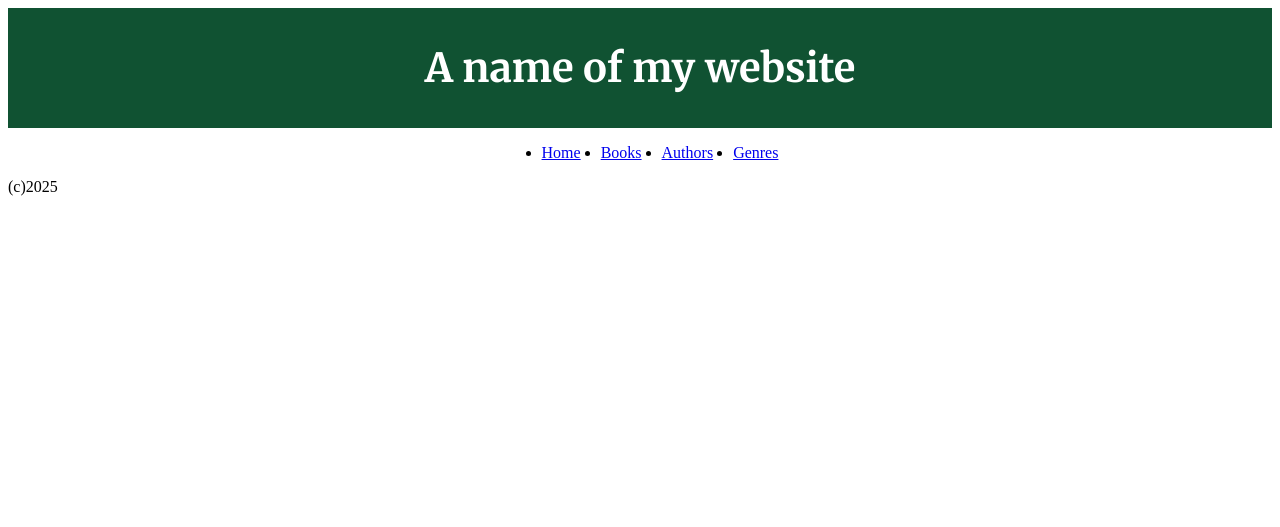
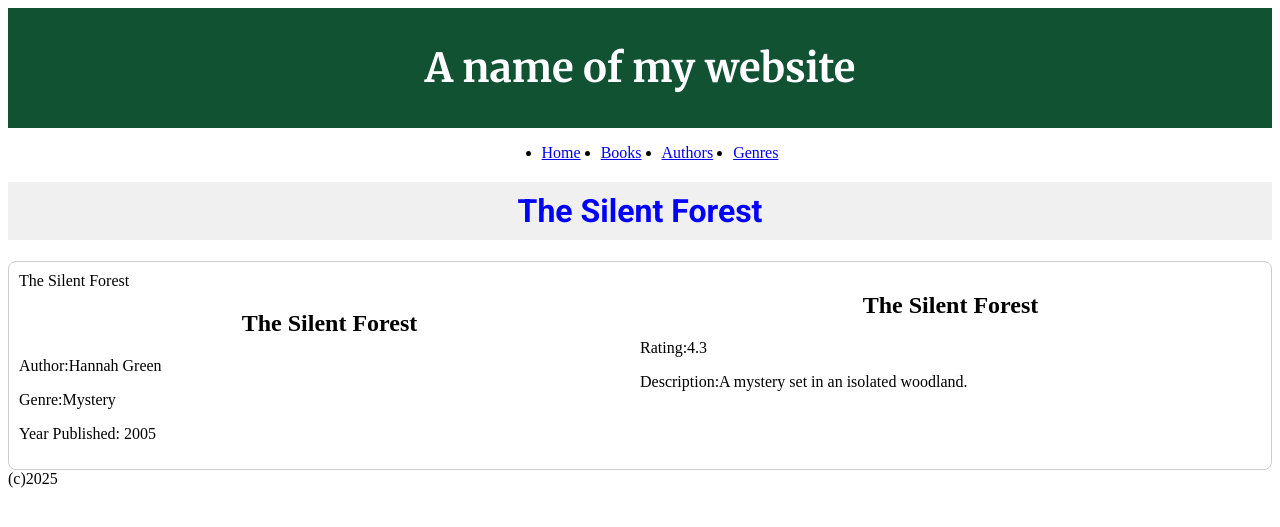
Before and after one commit to bhs-24505/Books_project, a Flask app: page /books/1 in a window 1280 px wide. Shown: the top 527 px of the page. Run offline with Flask 3, Linux system fonts and the light colour scheme; data comes from the database, SQL or seed files in the repository.

Commit message:
editing books detail page html, need to be linked to books page

```diff
--- a/static/css/style.css
+++ b/static/css/style.css
@@ -58,7 +58,16 @@ header {
 }
 
 .author-card{
-    display: grid; /* Make each row a grid itself */
+    display: grid; /* Make each card a grid itself */
+    grid-template-columns: 1fr 1fr; /* Spilt into two even columns */
+    border: 1px solid #ccc;
+    border-radius: 8px;
+    padding: 10px;
+}
+
+
+.detail-card{
+    display: grid;
     grid-template-columns: 1fr 1fr; /* Spilt into two even columns */
     border: 1px solid #ccc;
     border-radius: 8px;
@@ -67,6 +76,6 @@ header {
 
 nav ul{
     display: flex; /* Make the list a flexbox so links can sit beside each other */
-    justify-content: center;
+    justify-content: center; /* Center the links horizontally */
     gap:20px;
 }
--- a/templates/all_books.html
+++ b/templates/all_books.html
@@ -1,5 +1,19 @@
 {% extends "layout.html" %}
 {% block content %}
-
-
+<h1>{{ book[1] }}</h1>
+    <div class="detail-card"> <!-- Book detail card -->
+        <div class="book-left"> <!-- Left side -->
+            <div class="book-photo">{{ book[1] }}</div> <!-- Replace with actual image later -->
+            <h2>{{ book[1] }}</h2>
+            <p>Author:{{ book[7] }}</p>
+            <p>Genre:{{ book[6] }}</p>
+            <p>Year Published: {{ book[3] }}</p>
+        </div>
+        <div class="book-right"> <!-- Right side -->
+            <h2>{{ book[1] }}</h2>
+            <p>Rating:{{ book[4] }}</p>
+            <p>Description:{{ book[5] }}</p>
+        </div>
+    </div>
+</div>
 {% endblock %}
--- a/templates/authors.html
+++ b/templates/authors.html
@@ -1,9 +1,9 @@
 {% extends "layout.html" %}
 {% block content %}
 <h1>Authors</h1>
-<div class="all-authors"> <!-- Grid that holds rows -->
+<div class="all-authors"> <!-- Grid that holds rows of author cards -->
     {% for author in authors %} <!-- Looping through all authors -->
-    <div class="author-card"> <!-- Each row -->
+    <div class="author-card"> <!-- Each card(row) -->
         <div class="author-left"> <!-- Left side of each row -->
             <div class="author-photo">{{ author[1] }}</div> <!-- Replace with actual image later -->
             <h2>{{ author[1] }}</h2>
--- a/templates/books.html
+++ b/templates/books.html
@@ -2,11 +2,11 @@
 {% block content %}
 <!-- a comment -->
 <h1>All books</h1>
-{% for genre in genres %} <!-- Loop the genres for headings -->
+{% for genre in genres %} <!-- Loop the genres for headings/catagories -->
 <h2>{{ genre[1] }}</h2>
 <div class="all-books">
-    {% for book in books %} <!-- Another loop for books -->
-        {% if book[5] == genre[1] %} <!-- If function - if book.genre.name = genre.name -->
+    {% for book in books %} <!-- Looping through all books -->
+        {% if book[5] == genre[1] %} <!-- If loop - if book.genre.name = genre.name -->
         <div class="book-card">
             <div class="book-cover">{{ genre[1] }}</div> <!-- Replace with actual image later -->
             <h3>{{ book[1] }}</h3>
```
Also changed, not shown: templates/404.html (added).
